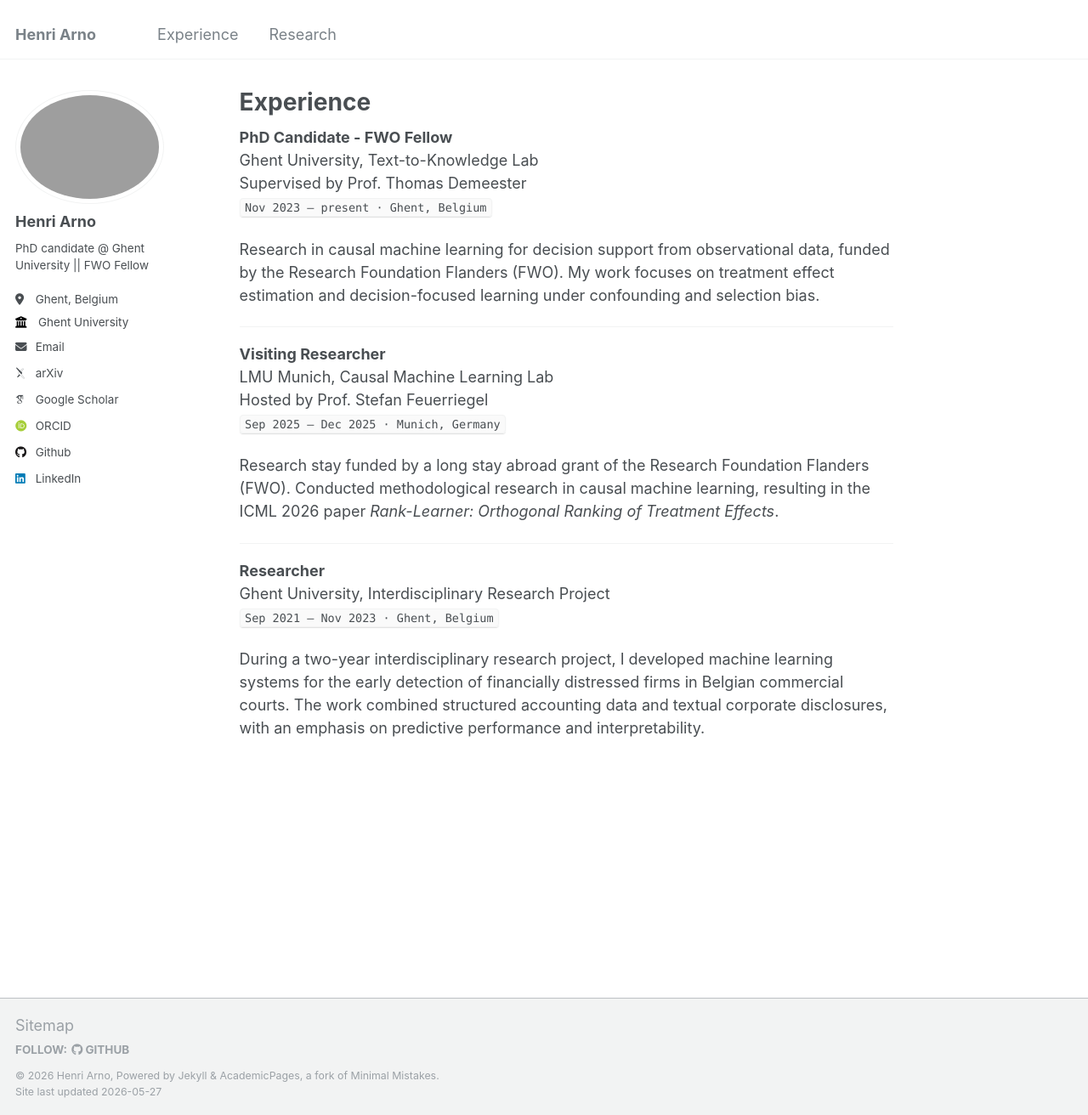
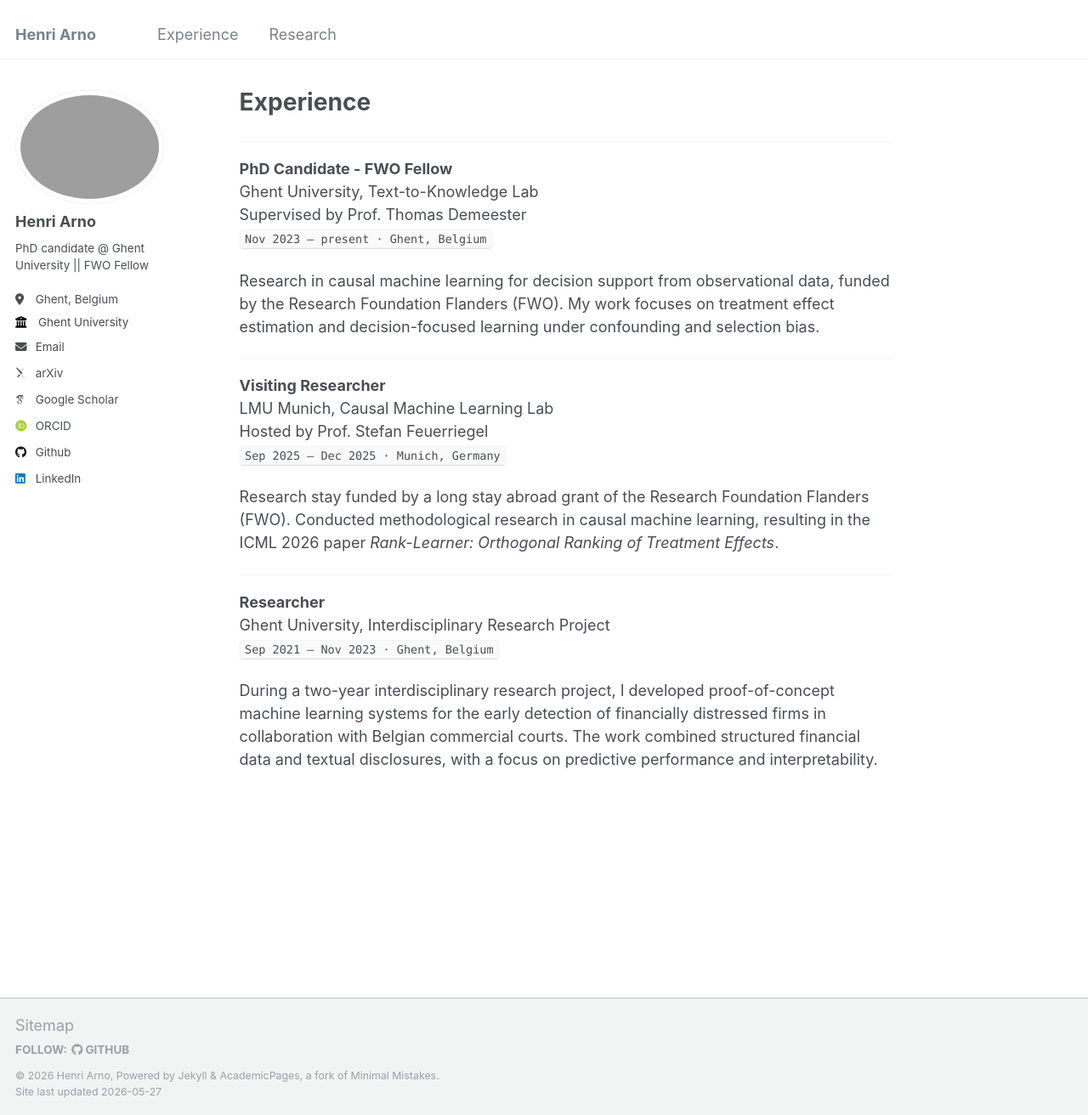
Before and after one commit to HenriArno/HenriArno.github.io, a Jekyll site: the page built from _pages/experience.md, in a window 1280 px wide and 1312 px high. Shown: the whole window at 85% size. Built offline with Jekyll 4.4.1, drawn with Linux system fonts in a browser that asks for light colours; some web fonts are replaced.

Commit message:
Update experience.md

```diff
--- a/_pages/experience.md
+++ b/_pages/experience.md
@@ -2,6 +2,8 @@
 permalink: /experience/
 title: "Experience"
 author_profile: true
+---
+
 ---
 
 **PhD Candidate - FWO Fellow**
@@ -26,4 +28,4 @@ Research stay funded by a long stay abroad grant of the Research Foundation Flan
 Ghent University, Interdisciplinary Research Project
 `Sep 2021 – Nov 2023 · Ghent, Belgium`
 
-During a two-year interdisciplinary research project, I developed machine learning systems for the early detection of financially distressed firms in Belgian commercial courts. The work combined structured accounting data and textual corporate disclosures, with an emphasis on predictive performance and interpretability.
+During a two-year interdisciplinary research project, I developed proof-of-concept machine learning systems for the early detection of financially distressed firms in collaboration with Belgian commercial courts. The work combined structured financial data and textual disclosures, with a focus on predictive performance and interpretability.
```
